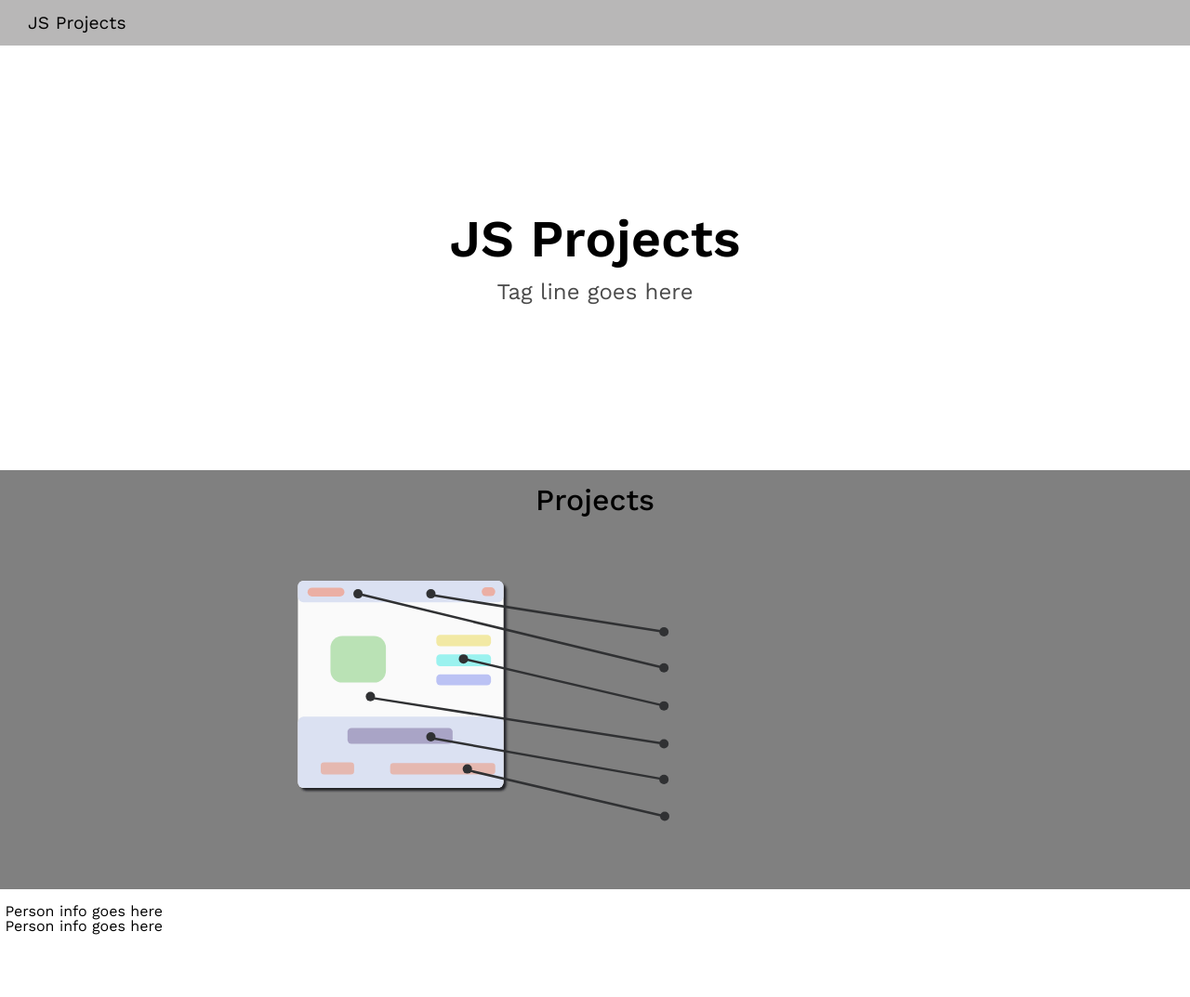
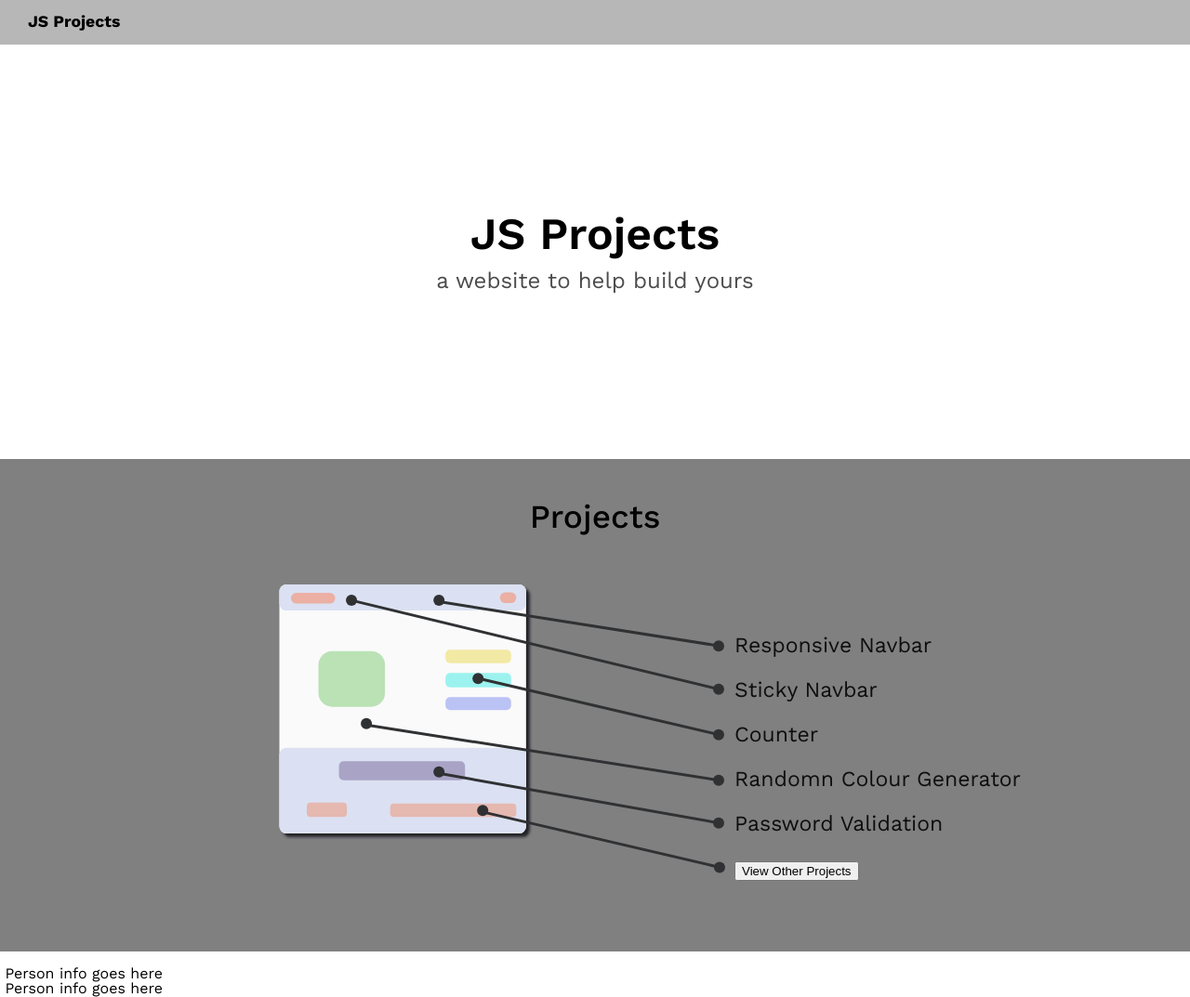
Before and after one commit to wqais/Javascript-Projects, a plain HTML site: page Index/index.html in a window 1280 px wide. Shown: the whole page at 93% size. Before the commit the page ends 1006 px from the top, so only its background shows below. Drawn offline with nearby package versions, Linux system fonts and the light colour scheme.

Commit message:
build project-section
builded project container (added tagline and increased font weight of "JS Projects" in nav section

```diff
--- a/Index/index.css
+++ b/Index/index.css
@@ -129,14 +129,15 @@ body {
 }
 .nav-list {
   padding: 15px 10px 15px 30px;
-  font-size: 1.2em;
+  font-size: 1.1em;
+  font-weight: bold;
 }
 header {
   margin: 180px 0 180px 0;
 }
 .heading {
   text-align: center;
-  font-size: 3.5em;
+  font-size: 3em;
   font-weight: 600;
   margin: 1em 0 0.3em 0;
 }
@@ -148,15 +149,32 @@ header {
 .projects-container {
   background-color: grey;
   margin: 3em 0 0 0;
+  padding: 10px 20px 40px 20px;
 }
 .projects-header {
   font-weight: 500;
-  font-size: 2em;
-  padding-top: 0.5em;
+  font-size: 2.2em;
+  padding-top: 35px;
   text-align: center;
+  margin-bottom: 10px;
+}
+.projects-content {
+  display: flex;
+}
+.projects-content ul {
+  margin-top: 74px;
+}
+.projects-content ul a {
+  text-decoration: none;
+  list-style-type: none;
+  color: #0e0e0f;
+}
+.projects-content ul li {
+  font-size: 23px;
+  margin: 25px 0 0 10px;
 }
 #projects-container-image {
   height: 25em;
-  width: 25em;
-  margin-left: 25%;
+  width: 30em;
+  margin-left: 280px;
 }
--- a/Index/index.html
+++ b/Index/index.html
@@ -21,21 +21,37 @@
     </nav>
     <header>
       <h1 class="heading">JS Projects</h1>
-      <h2 class="tag-line">Tag line goes here</h2>
+      <h2 class="tag-line">a website to help build yours</h2>
     </header>
     <div class="projects-container">
       <h3 class="projects-header">Projects</h3>
-          <img src="/Assets/Illustration.svg" alt="Container Image" id="projects-container-image">
+      <div class="projects-content">
+        <img
+          src="/Assets/Illustration.svg"
+          alt="Container Image"
+          id="projects-container-image"
+        />
+        <ul>
+          <a href="#"><li>Responsive Navbar</li></a>
+          <a href="#"><li>Sticky Navbar</li></a>
+          <a href="#"><li>Counter</li></a>
+          <a href="#"><li>Randomn Colour Generator</li></a>
+          <a href="#"><li>Password Validation</li></a>
+          <a href="#"
+            ><li><button>View Other Projects</button></li></a
+          >
+        </ul>
       </div>
-      <br/>
+    </div>
+    <br />
     <footer id="footer">
       <section class="">
-              <img src="" alt="">
+        <img src="" alt="" />
         <span>Person info goes here</span>
         <!-- links -->
       </section>
       <section class="">
-              <img src="" alt="">
+        <img src="" alt="" />
         <span>Person info goes here</span>
         <!-- links -->
       </section>
```
Lines whose indentation alone changed are shown as unchanged.
